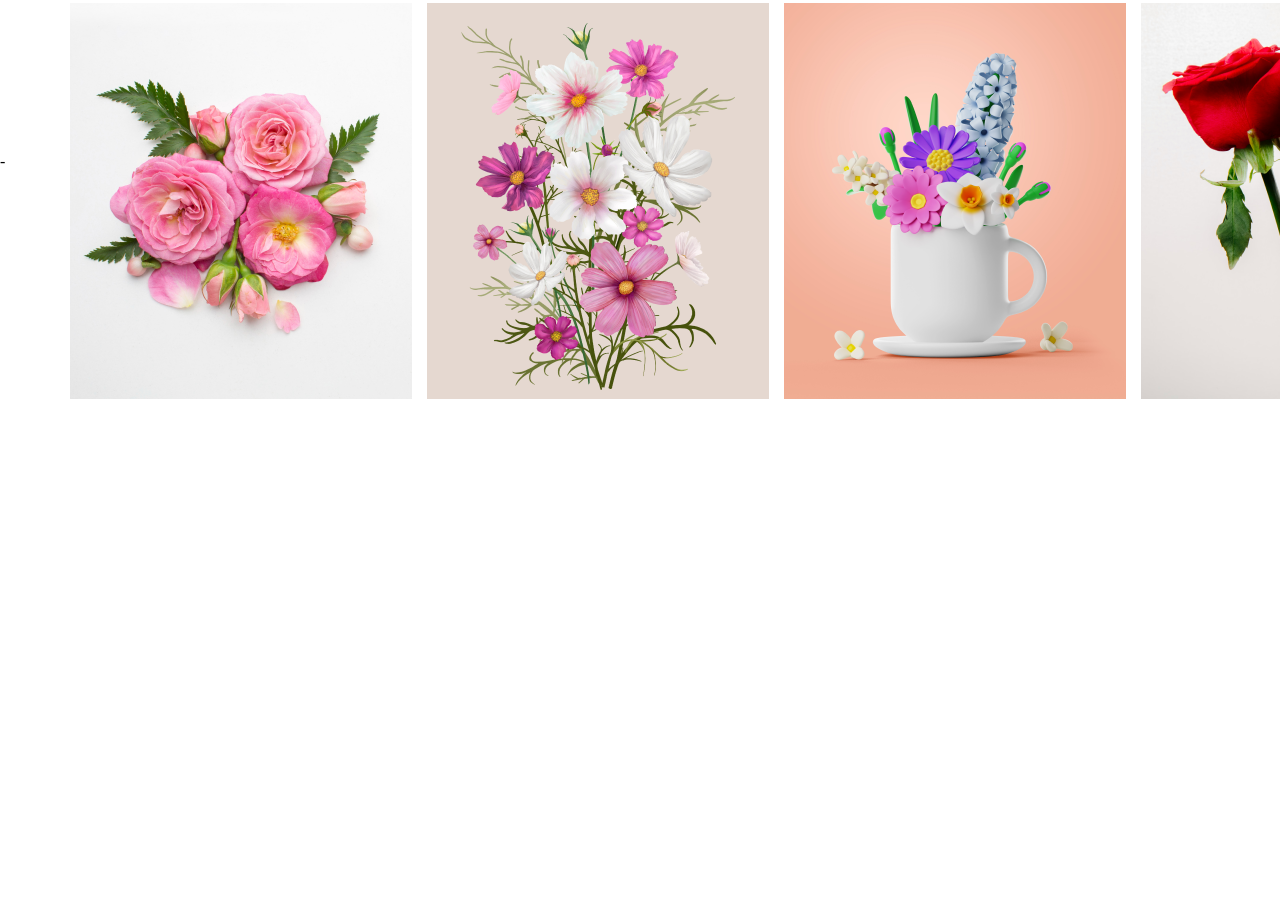
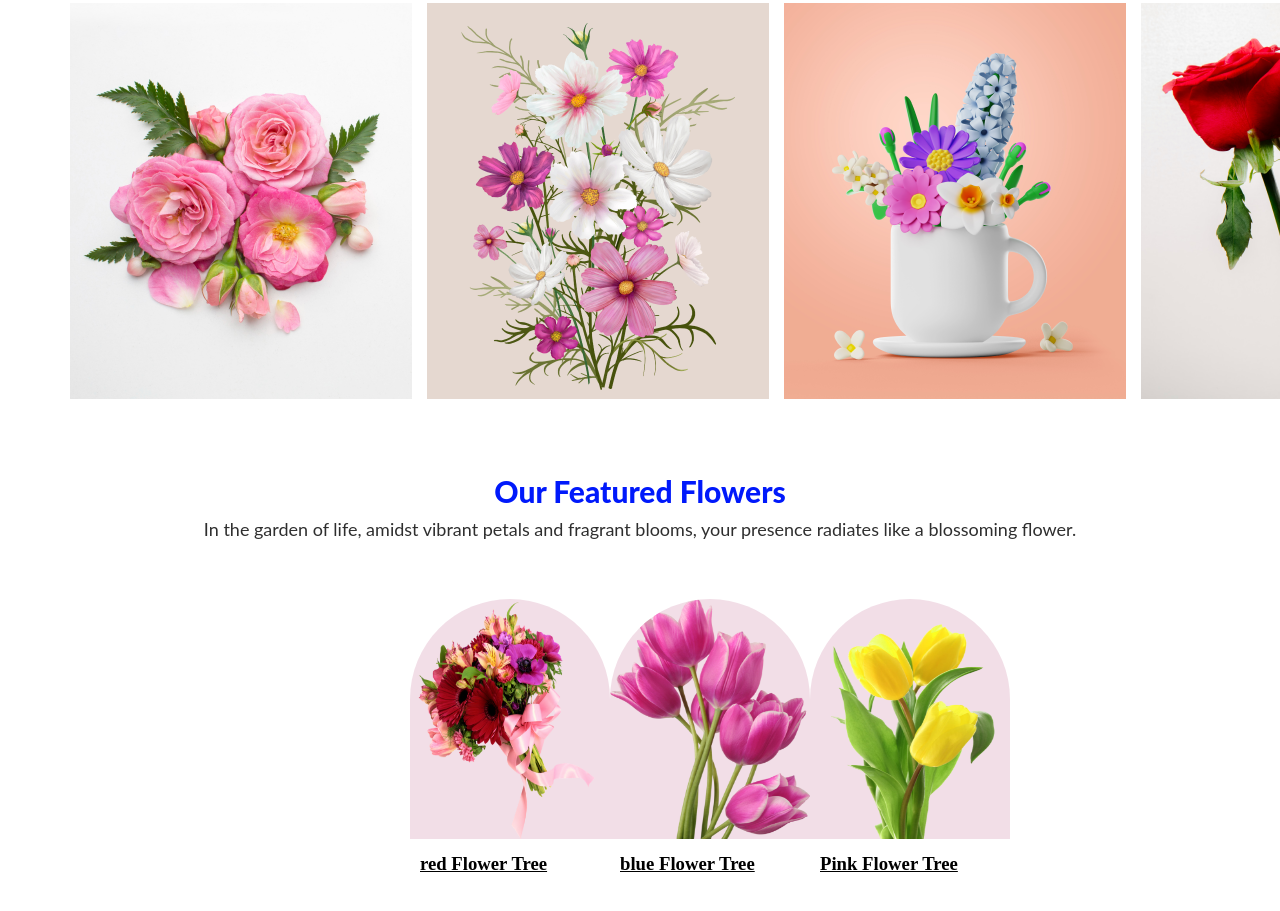
Before and after one commit to klintonkirtunia2/First-assignment-website, a plain HTML site: page index.html in a window 1280 px wide. Shown: the part 973-1884 px from the top of the page. Before the commit the page ends 1376 px from the top, so only its background shows below. Drawn offline with Linux system fonts and the light colour scheme.

Commit message:
added the Featured Flowers section

```diff
--- a/index.html
+++ b/index.html
@@ -52,13 +52,52 @@
                 <div class="instagram-photo"><img src="Flower Asset/Rectangle 5.png" alt=""></div>
 
                 <div class="instagram-photo"><img src="Flower Asset/Rectangle 6.png" alt=""></div>
-            </div>-
+            </div>
         </section>
 
-    </main>
-    <footer>
+        <!-- Our Featured Flowers section -->
 
-    </footer>
+        <section>
+            <div class="featured-container">
+                <div class="container-title">
+                    <h3 class="main-title">Our Featured Flowers</h3>
+                    <p class="section-discription">In the garden of life, amidst vibrant petals and fragrant blooms, your presence radiates like a blossoming flower.</p>
+                </div>
+
+                <div class="featured-flower-section">
+
+                    <div class="flowers" id="one">
+                     <img class="flower" src="Flower Asset/pngwing 5.png" alt="">
+                     <h3 class="flower-heading">red Flower Tree</h3>
+                    </div>
+
+                    <div class="flowers" id="two">
+
+                        <img class="flower" src="Flower Asset/pngwing 6.png" alt="">
+                        <h3 class="flower-heading">blue Flower Tree</h3>
+
+                    </div>
+
+                    <div class="flowers" id="three">
+                         <img class="flower" src="Flower Asset/pngwing 7.png" alt="">
+
+                        <h3 class="flower-heading" >Pink Flower Tree</h3>
+                    </div>
+                </div>
+            </div>
+
+        </section>
+
+
+
+      </main>
+
+
+
+     <footer>
+
+
+     </footer>
 
 </body>
 </html>
--- a/style/style.css
+++ b/style/style.css
@@ -3,6 +3,7 @@
     padding: 0px;
 }
 /* it was a header section */
+
 .header-img{
     width: 340px;
     margin-top: 23px;
@@ -40,6 +41,10 @@
 
     }
     /* it was a main section */
+
+
+
+
 .deal-photo{
         width: 120px;
     }
@@ -87,11 +92,26 @@
 
 
 }
-.instagram-photo{
 
-    width: 500px;
-    height: 80px;
-    /* gap: 10px; */
+/* Our Featured Flowers section */
+
+.featured-flower-section{
+
+    margin: 50px;
+    padding:0px 360px 0px 360px;
+    display: flex;
+    justify-content: space-evenly;
 
 
 }
+.flower{
+    width: 200px;
+    height: 240px;
+    border-radius: 300px 300px 0px 0px;
+    background: rgba(167, 33, 98, 0.15);
+
+}
+.flower-heading{
+    padding: 10px;
+    text-decoration: underline;
+}
```
